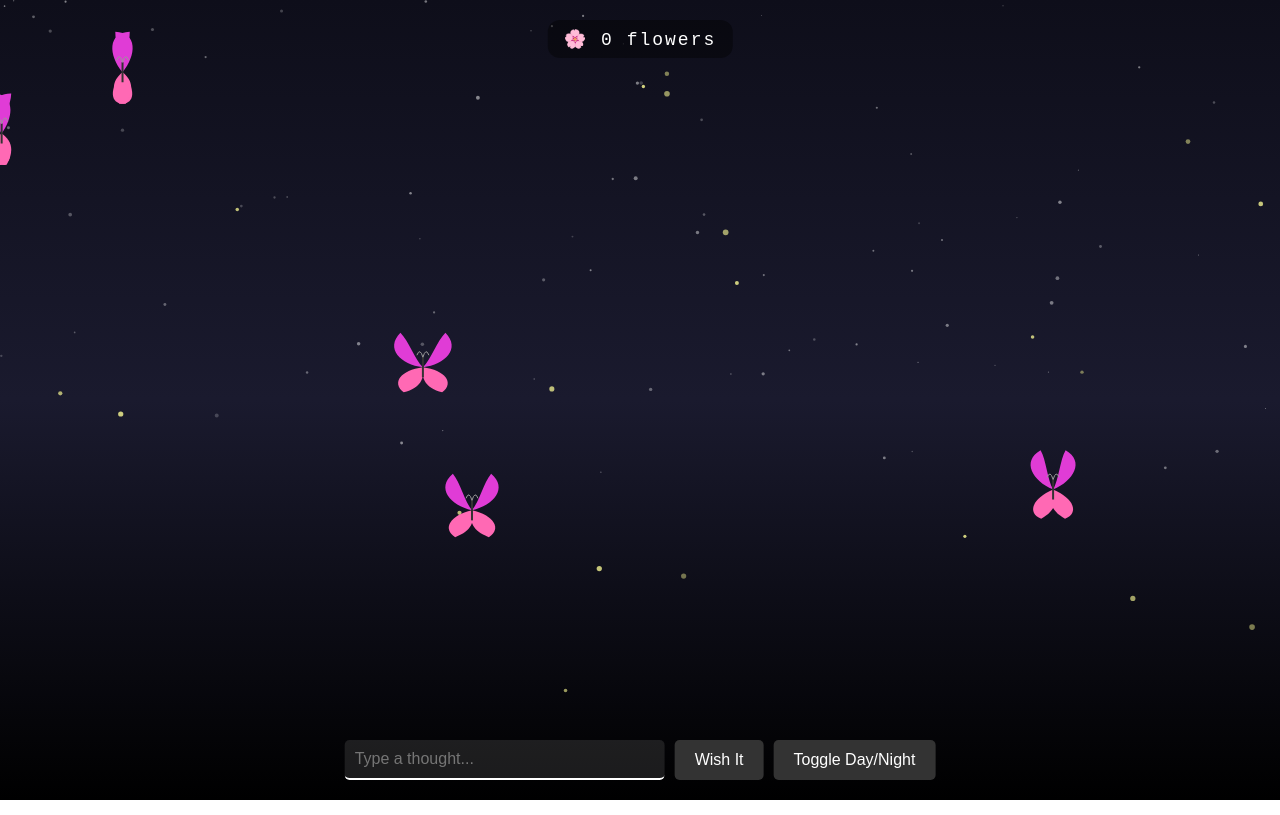
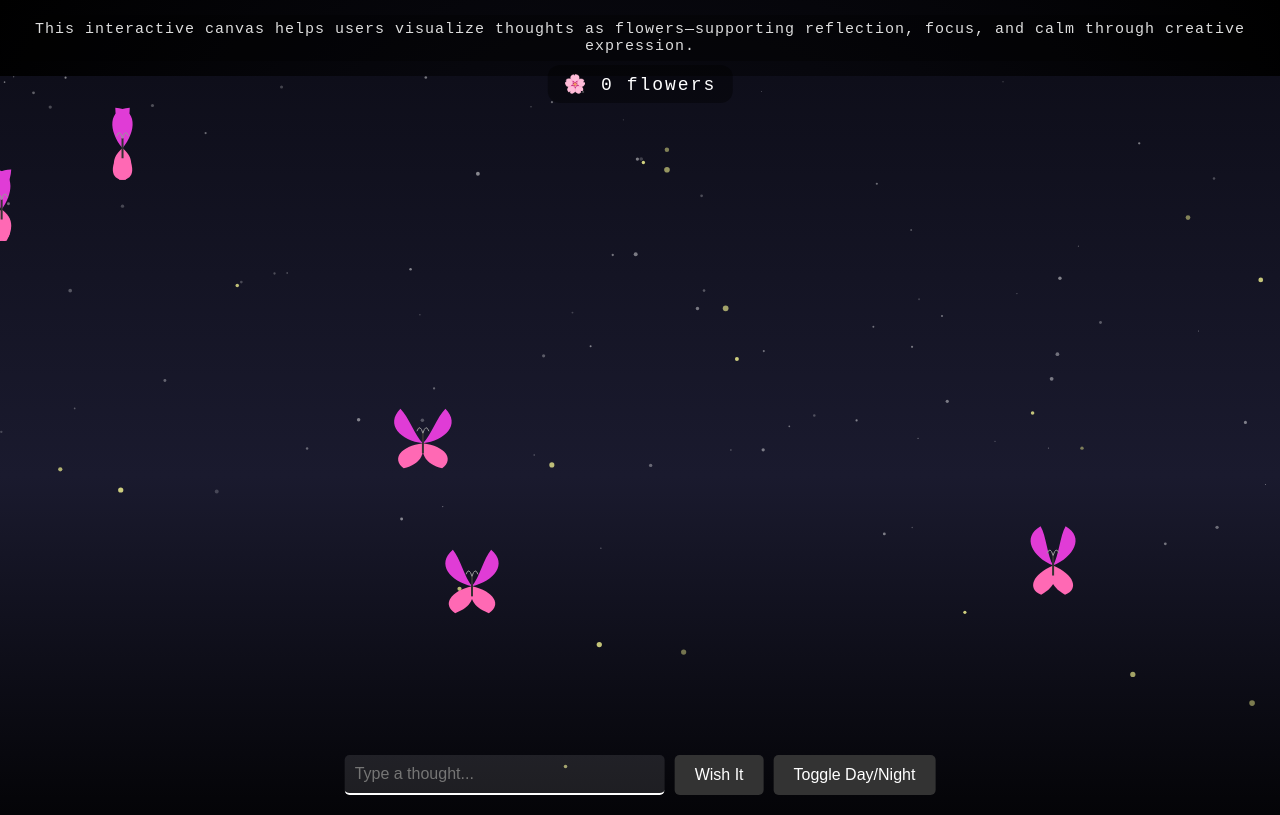
Before and after one commit to jessicacousins/wish_it, a plain HTML site: page index.html in a window 1280 px wide. Drawn offline with Linux system fonts and the light colour scheme.

Commit message:
directions added

```diff
--- a/index.html
+++ b/index.html
@@ -8,6 +8,12 @@
   <body>
     <div id="garden">
       <div id="flowerCount">🌸 <span id="flowerNumber">0</span> flowers</div>
+      <p id="tagline">
+        This interactive canvas helps users visualize thoughts as
+        flowers—supporting reflection, focus, and calm through creative
+        expression.
+      </p>
+
       <canvas id="canvas"></canvas>
       <div id="controls">
         <input type="text" id="thoughtInput" placeholder="Type a thought..." />
--- a/style.css
+++ b/style.css
@@ -55,9 +55,22 @@ button:hover {
   background: #555;
 }
 
+#tagline {
+  font-size: 15px;
+  color: #ddd;
+  font-family: "Courier New", monospace;
+  background: rgba(0, 0, 0, 0.35);
+  padding: 6px 14px;
+  border-radius: 10px;
+  align-items: center;
+  text-align: center;
+
+  letter-spacing: 1px;
+}
+
 #flowerCount {
   position: absolute;
-  top: 20px;
+  top: 50px;
   left: 50%;
   transform: translateX(-50%);
   font-size: 18px;
```
